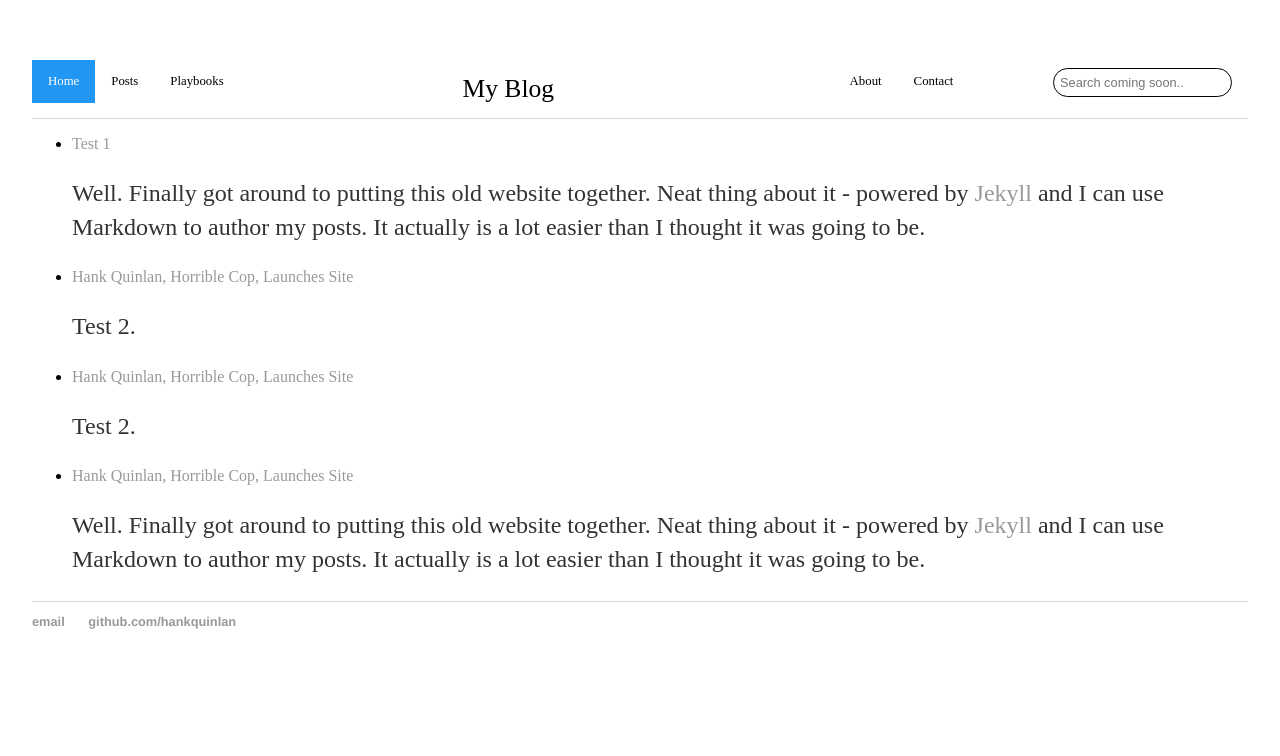
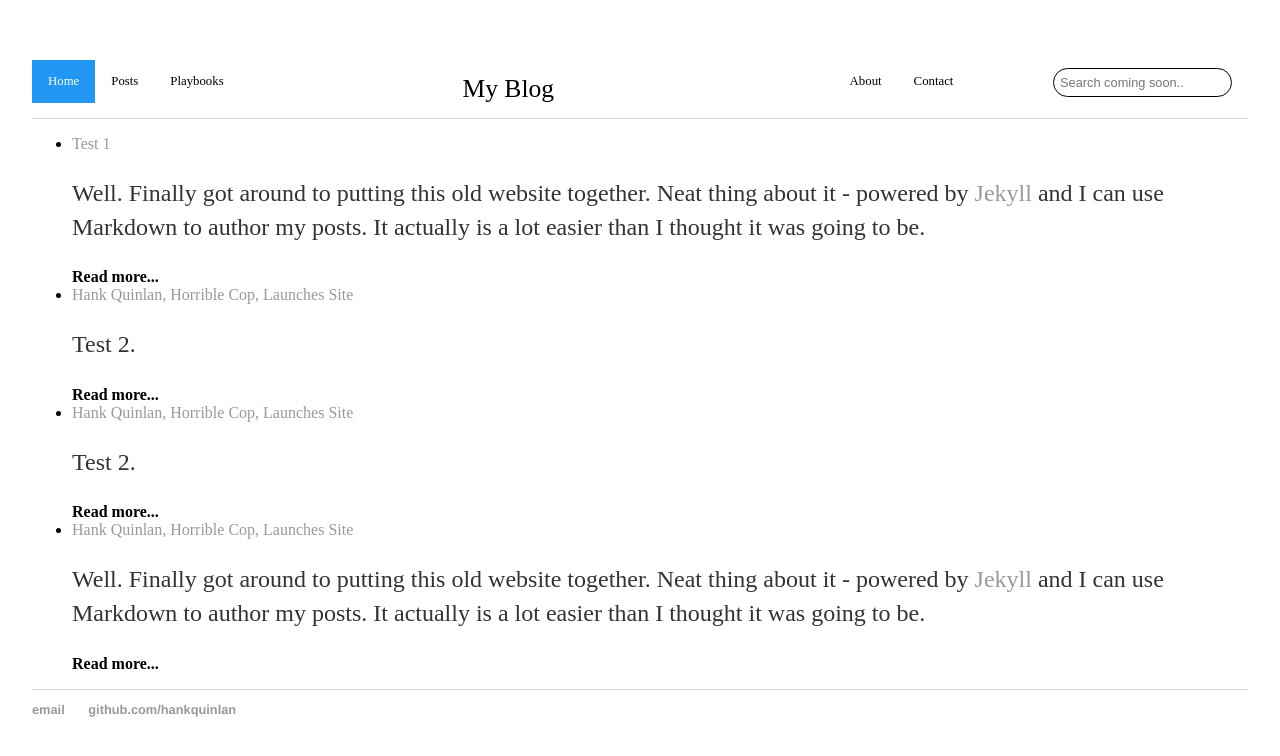
Before and after one commit to billparry99/billparry99.github.io, a Jekyll site: the page built from index.html, in a window 1280 px wide. Shown: the top 756 px of the page. Built offline with Jekyll 4.4.1, drawn with Linux system fonts in a browser that asks for light colours.

Commit message:
Update index.html

```diff
--- a/index.html
+++ b/index.html
@@ -7,7 +7,7 @@ title: Hank Quinlan, Horrible Cop
   {% for post in site.posts %}
     <li>
       <a href="{{ post.url }}">{{ post.title }}</a>
-      {{ post.excerpt }}
+	    {{ post.excerpt }}<strong>Read more...</strong>
     </li>
   {% endfor %}
 </ul>
```
